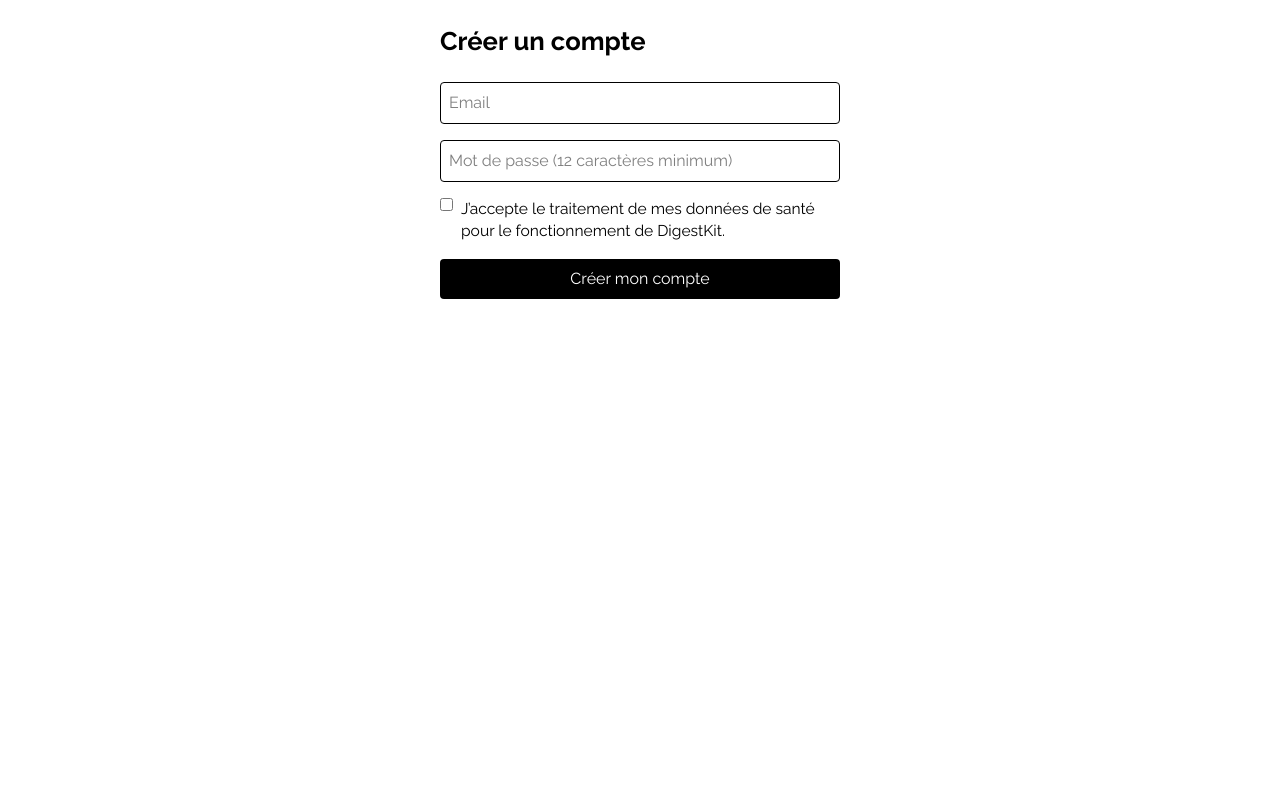
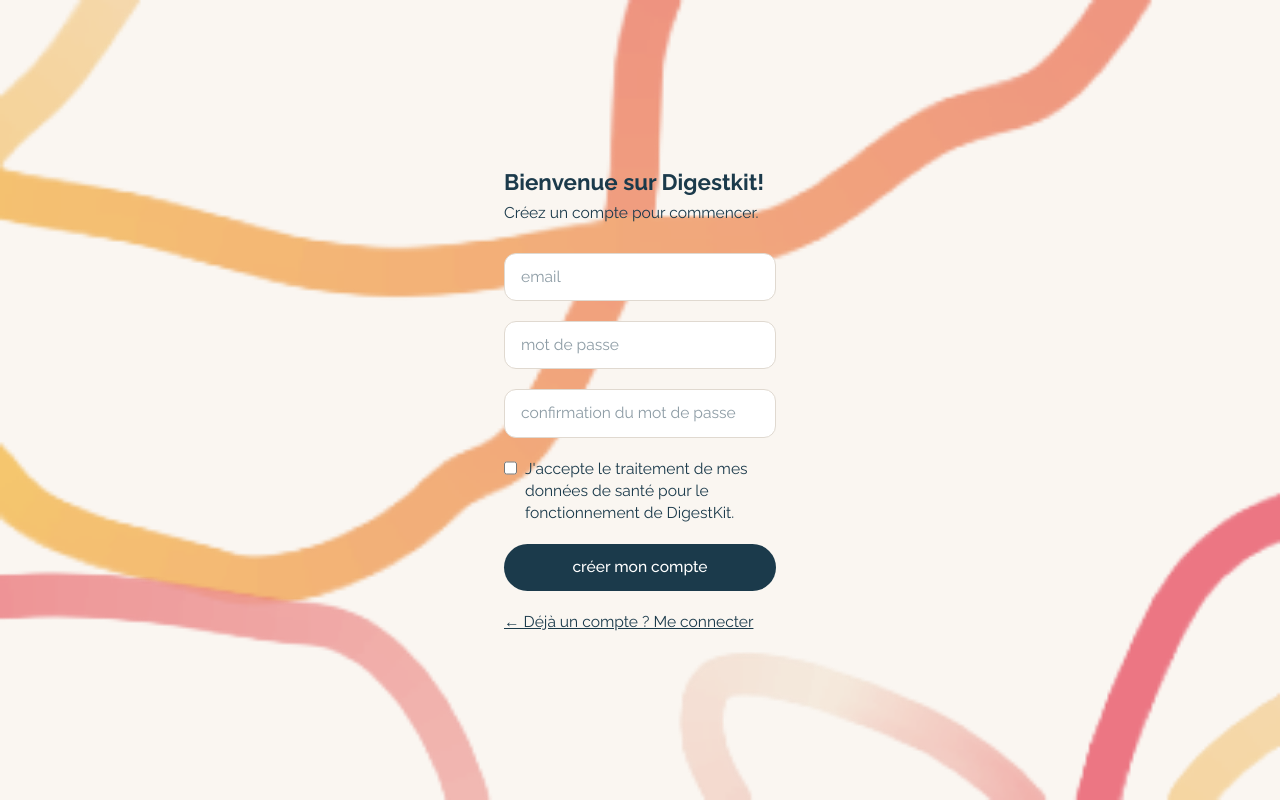
Before and after one commit to coline152/digestkit, a Next.js app: page /signup in a window 1280 px wide. Built offline with nearby package versions, Linux system fonts and the light colour scheme; no server answers.

Commit message:
nouveau design signup avec RGPD

```diff
--- /dev/null
+++ b/app/forgot-password/page.tsx
@@ -0,0 +1,59 @@
+"use client";
+
+import { useState } from "react";
+import { supabase } from "@/lib/supabaseClient";
+import { useRouter } from "next/navigation";
+
+export default function ForgotPasswordPage() {
+  const router = useRouter();
+
+  const [email, setEmail] = useState("");
+  const [sent, setSent] = useState(false);
+  const [loading, setLoading] = useState(false);
+
+  const handleReset = async () => {
+    if (!email.trim()) return;
+    setLoading(true);
+    await supabase.auth.resetPasswordForEmail(email, {
+      redirectTo: `${window.location.origin}/reset-password`,
+    });
+    setSent(true);
+    setLoading(false);
+  };
+
+  return (
+    <main className="h-screen flex flex-col items-center justify-center relative overflow-hidden" style={{ backgroundColor: "#FAF6F1" }}>
+      <img src="/motif-login-haut.png" className="absolute top-0 left-0 w-full" style={{ opacity: 0.85 }} />
+      <img src="/motif-login-bas.png" className="absolute bottom-0 left-0 w-full" style={{ opacity: 0.85 }} />
+
+      <div className="relative z-10 w-full max-w-xs px-6 flex flex-col gap-5">
+        <div className="mb-2">
+          <h1 className="text-xl font-bold" style={{ color: "#1B3A4B" }}>Mot de passe oublié ?</h1>
+          <p className="text-sm mt-1" style={{ color: "#1B3A4B" }}>Renseignez votre email pour réinitialiser votre mot de passe.</p>
+        </div>
+
+        {sent ? (
+          <p className="text-sm" style={{ color: "green" }}>Email envoyé ! Vérifiez votre boîte mail.</p>
+        ) : (
+          <>
+            <input
+              type="email"
+              placeholder="email"
+              value={email}
+              onChange={(e) => setEmail(e.target.value)}
+              className="w-full border rounded-xl px-4 py-3 text-sm outline-none"
+              style={{ backgroundColor: "white", borderColor: "#E0D9D0", color: "#1B3A4B" }}
+            />
+            <button onClick={handleReset} disabled={loading} className="w-full py-3 rounded-full text-sm font-medium" style={{ backgroundColor: "#1B3A4B", color: "white" }}>
+              {loading ? "envoi..." : "réinitialiser mon mot de passe"}
+            </button>
+          </>
+        )}
+
+        <button onClick={() => router.push("/login")} className="text-sm underline text-left" style={{ color: "#1B3A4B" }}>
+          ← Retour à la connexion
+        </button>
+      </div>
+    </main>
+  );
+}
--- a/app/login/page.tsx
+++ b/app/login/page.tsx
@@ -11,77 +11,29 @@
   const [password, setPassword] = useState("");
   const [error, setError] = useState<string | null>(null);
   const [loading, setLoading] = useState(false);
-  const [forgotSent, setForgotSent] = useState(false);
   const [showPassword, setShowPassword] = useState(false);
 
   const handleLogin = async () => {
     setLoading(true);
     setError(null);
-
     const { error } = await supabase.auth.signInWithPassword({ email, password });
-
     if (error) {
       setError("Email ou mot de passe incorrect");
       setLoading(false);
       return;
     }
-
     router.push("/app");
   };
 
-  const handleSignUp = async () => {
-    setLoading(true);
-    setError(null);
-
-    const { error } = await supabase.auth.signUp({ email, password });
-
-    if (error) {
-      setError(error.message);
-      setLoading(false);
-      return;
-    }
-
-    setError("Vérifie tes emails pour confirmer ton compte !");
-    setLoading(false);
-  };
-
-  const handleForgotPassword = async () => {
-    if (!email) {
-      setError("Entre ton email d'abord");
-      return;
-    }
-    await supabase.auth.resetPasswordForEmail(email, {
-      redirectTo: `${window.location.origin}/reset-password`,
-    });
-    setForgotSent(true);
-    setError(null);
-  };
-
   return (
-    <main
-      className="h-screen flex flex-col items-center justify-center relative overflow-hidden"
-      style={{ backgroundColor: "#FAF6F1" }}
-    >
-      <img
-        src="/motif-login-haut.png"
-        className="absolute top-0 left-0 w-full"
-        style={{ opacity: 0.85 }}
-      />
-
-      <img
-        src="/motif-login-bas.png"
-        className="absolute bottom-0 left-0 w-full"
-        style={{ opacity: 0.85 }}
-      />
+    <main className="h-screen flex flex-col items-center justify-center relative overflow-hidden" style={{ backgroundColor: "#FAF6F1" }}>
+      <img src="/motif-login-haut.png" className="absolute top-0 left-0 w-full" style={{ opacity: 0.85 }} />
+      <img src="/motif-login-bas.png" className="absolute bottom-0 left-0 w-full" style={{ opacity: 0.85 }} />
 
       <div className="relative z-10 w-full max-w-xs px-6 flex flex-col gap-5">
         <div className="mb-2">
-          <h1 className="text-xl font-bold" style={{ color: "#1B3A4B" }}>
-            Bienvenue sur Digestkit!
-          </h1>
-          <p className="text-sm mt-1" style={{ color: "#1B3A4B" }}>
-            Créez un compte ou connectez-vous pour commencer.
-          </p>
+          <h1 className="text-xl font-bold" style={{ color: "#1B3A4B" }}>Bienvenue sur Digestkit!</h1>
+          <p className="text-sm mt-1" style={{ color: "#1B3A4B" }}>Connectez-vous ou créez un compte pour commencer.</p>
         </div>
 
         <input
@@ -102,11 +54,7 @@
             className="w-full border rounded-xl px-4 py-3 text-sm outline-none pr-10"
             style={{ backgroundColor: "white", borderColor: "#E0D9D0", color: "#1B3A4B" }}
           />
-          <button
-            type="button"
-            onClick={() => setShowPassword(!showPassword)}
-            className="absolute right-3 top-1/2 -translate-y-1/2 text-gray-400"
-          >
+          <button type="button" onClick={() => setShowPassword(!showPassword)} className="absolute right-3 top-1/2 -translate-y-1/2 text-gray-400">
             {showPassword ? (
               <svg xmlns="http://www.w3.org/2000/svg" width="18" height="18" viewBox="0 0 24 24" fill="none" stroke="currentColor" strokeWidth="2" strokeLinecap="round" strokeLinejoin="round">
                 <path d="M17.94 17.94A10.07 10.07 0 0 1 12 20c-7 0-11-8-11-8a18.45 18.45 0 0 1 5.06-5.94"/>
@@ -122,43 +70,28 @@
           </button>
         </div>
 
-        <button
-          type="button"
-          onClick={handleForgotPassword}
-          className="text-sm underline text-left"
-          style={{ color: "#1B3A4B" }}
-        >
+        <button type="button" onClick={() => router.push("/forgot-password")} className="text-sm underline text-left" style={{ color: "#1B3A4B" }}>
           mot de passe oublié
         </button>
 
-        {error && (
-          <p className="text-sm" style={{ color: forgotSent ? "green" : "#E05C5C" }}>
-            {error}
-          </p>
-        )}
-        {forgotSent && (
-          <p className="text-sm" style={{ color: "green" }}>
-            Email de réinitialisation envoyé !
-          </p>
-        )}
+        {error && <p className="text-sm" style={{ color: "#E05C5C" }}>{error}</p>}
 
-        <button
-          onClick={handleSignUp}
-          disabled={loading}
-          className="w-full py-3 rounded-full text-sm font-medium"
-          style={{ backgroundColor: "#1B3A4B", color: "white" }}
-        >
-          créer mon compte
+        <button onClick={handleLogin} disabled={loading} className="w-full py-3 rounded-full text-sm font-medium" style={{ backgroundColor: "#1B3A4B", color: "white" }}>
+          {loading ? "connexion..." : "me connecter"}
         </button>
 
-        <button
-          onClick={handleLogin}
-          disabled={loading}
-          className="w-full py-3 rounded-full text-sm font-medium border"
-          style={{ backgroundColor: "transparent", borderColor: "#1B3A4B", color: "#1B3A4B" }}
-        >
-          {loading ? "connexion..." : "me connecter"}
-        </button>
+        <div className="flex items-center gap-3">
+          <div className="flex-1 h-px" style={{ backgroundColor: "#E0D9D0" }} />
+          <span className="text-sm" style={{ color: "#1B3A4B" }}>ou</span>
+          <div className="flex-1 h-px" style={{ backgroundColor: "#E0D9D0" }} />
+        </div>
+
+        <p className="text-sm" style={{ color: "#1B3A4B" }}>
+          Pas encore de compte ?{" "}
+          <button onClick={() => router.push("/signup")} className="font-bold underline">
+            Inscrivez-vous.
+          </button>
+        </p>
       </div>
     </main>
   );
--- a/app/signup/page.tsx
+++ b/app/signup/page.tsx
@@ -9,25 +9,24 @@
 
   const [email, setEmail] = useState("");
   const [password, setPassword] = useState("");
+  const [confirmPassword, setConfirmPassword] = useState("");
   const [consent, setConsent] = useState(false);
   const [error, setError] = useState<string | null>(null);
   const [loading, setLoading] = useState(false);
 
-  const handleSignup = async (e: React.FormEvent) => {
-    e.preventDefault();
-
+  const handleSignUp = async () => {
+    if (password !== confirmPassword) {
+      setError("Les mots de passe ne correspondent pas.");
+      return;
+    }
     if (!consent) {
       setError("Vous devez accepter le traitement des données de santé.");
       return;
     }
-
     setLoading(true);
     setError(null);
 
-    const { data, error } = await supabase.auth.signUp({
-      email,
-      password,
-    });
+    const { data, error } = await supabase.auth.signUp({ email, password });
 
     if (error) {
       setError(error.message);
@@ -36,14 +35,11 @@
     }
 
     if (data.user) {
-      // Enregistrer le consentement RGPD
       await supabase.from("user_consents").insert({
         user_id: data.user.id,
         consent_version: "v1",
-        consent_text:
-          "Je consens au traitement de mes données de santé pour le fonctionnement de DigestKit.",
+        consent_text: "Je consens au traitement de mes données de santé pour le fonctionnement de DigestKit.",
       });
-
       router.push("/app");
     }
 
@@ -51,50 +47,72 @@
   };
 
   return (
-    <main className="min-h-screen p-6 max-w-md mx-auto">
-      <h1 className="text-2xl font-bold mb-6">Créer un compte</h1>
+    <main className="h-screen flex flex-col items-center justify-center relative overflow-hidden" style={{ backgroundColor: "#FAF6F1" }}>
+      <img src="/motif-login-haut.png" className="absolute top-0 left-0 w-full" style={{ opacity: 0.85 }} />
+      <img src="/motif-login-bas.png" className="absolute bottom-0 left-0 w-full" style={{ opacity: 0.85 }} />
 
-      <form onSubmit={handleSignup} className="flex flex-col gap-4">
+      <div className="relative z-10 w-full max-w-xs px-6 flex flex-col gap-5">
+        <div className="mb-2">
+          <h1 className="text-xl font-bold" style={{ color: "#1B3A4B" }}>Bienvenue sur Digestkit!</h1>
+          <p className="text-sm mt-1" style={{ color: "#1B3A4B" }}>Créez un compte pour commencer.</p>
+        </div>
+
         <input
           type="email"
-          placeholder="Email"
-          required
+          placeholder="email"
           value={email}
           onChange={(e) => setEmail(e.target.value)}
-          className="border p-2 rounded"
+          className="w-full border rounded-xl px-4 py-3 text-sm outline-none"
+          style={{ backgroundColor: "white", borderColor: "#E0D9D0", color: "#1B3A4B" }}
         />
 
         <input
           type="password"
-          placeholder="Mot de passe (12 caractères minimum)"
-          required
+          placeholder="mot de passe"
           value={password}
           onChange={(e) => setPassword(e.target.value)}
-          className="border p-2 rounded"
+          className="w-full border rounded-xl px-4 py-3 text-sm outline-none"
+          style={{ backgroundColor: "white", borderColor: "#E0D9D0", color: "#1B3A4B" }}
         />
 
-        <label className="flex items-start gap-2 text-sm">
+        <input
+          type="password"
+          placeholder="confirmation du mot de passe"
+          value={confirmPassword}
+          onChange={(e) => setConfirmPassword(e.target.value)}
+          className="w-full border rounded-xl px-4 py-3 text-sm outline-none"
+          style={{ backgroundColor: "white", borderColor: "#E0D9D0", color: "#1B3A4B" }}
+        />
+
+        <label className="flex items-start gap-2 text-sm" style={{ color: "#1B3A4B" }}>
           <input
             type="checkbox"
             checked={consent}
             onChange={(e) => setConsent(e.target.checked)}
+            className="mt-0.5 w-4 h-4"
           />
-          <span>
-            J’accepte le traitement de mes données de santé pour le
-            fonctionnement de DigestKit.
-          </span>
+          <span>J'accepte le traitement de mes données de santé pour le fonctionnement de DigestKit.</span>
         </label>
 
-        {error && <p className="text-red-500 text-sm">{error}</p>}
+        {error && <p className="text-sm" style={{ color: "#E05C5C" }}>{error}</p>}
 
         <button
-          type="submit"
+          onClick={handleSignUp}
           disabled={loading}
-          className="bg-black text-white p-2 rounded"
+          className="w-full py-3 rounded-full text-sm font-medium"
+          style={{ backgroundColor: "#1B3A4B", color: "white" }}
         >
-          {loading ? "Création..." : "Créer mon compte"}
+          {loading ? "création..." : "créer mon compte"}
         </button>
-      </form>
+
+        <button
+          onClick={() => router.push("/login")}
+          className="text-sm underline text-left"
+          style={{ color: "#1B3A4B" }}
+        >
+          ← Déjà un compte ? Me connecter
+        </button>
+      </div>
     </main>
   );
 }
```
